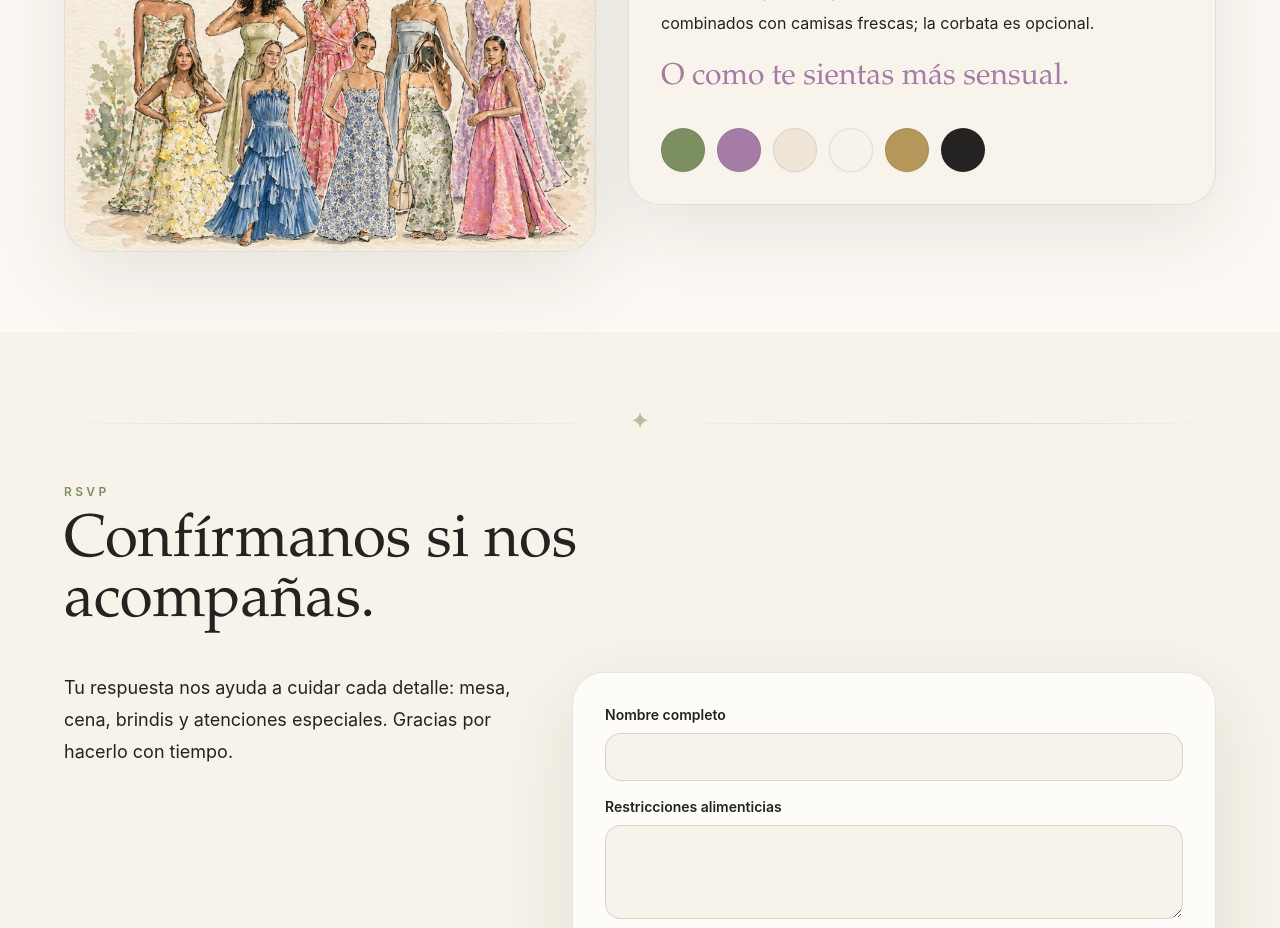
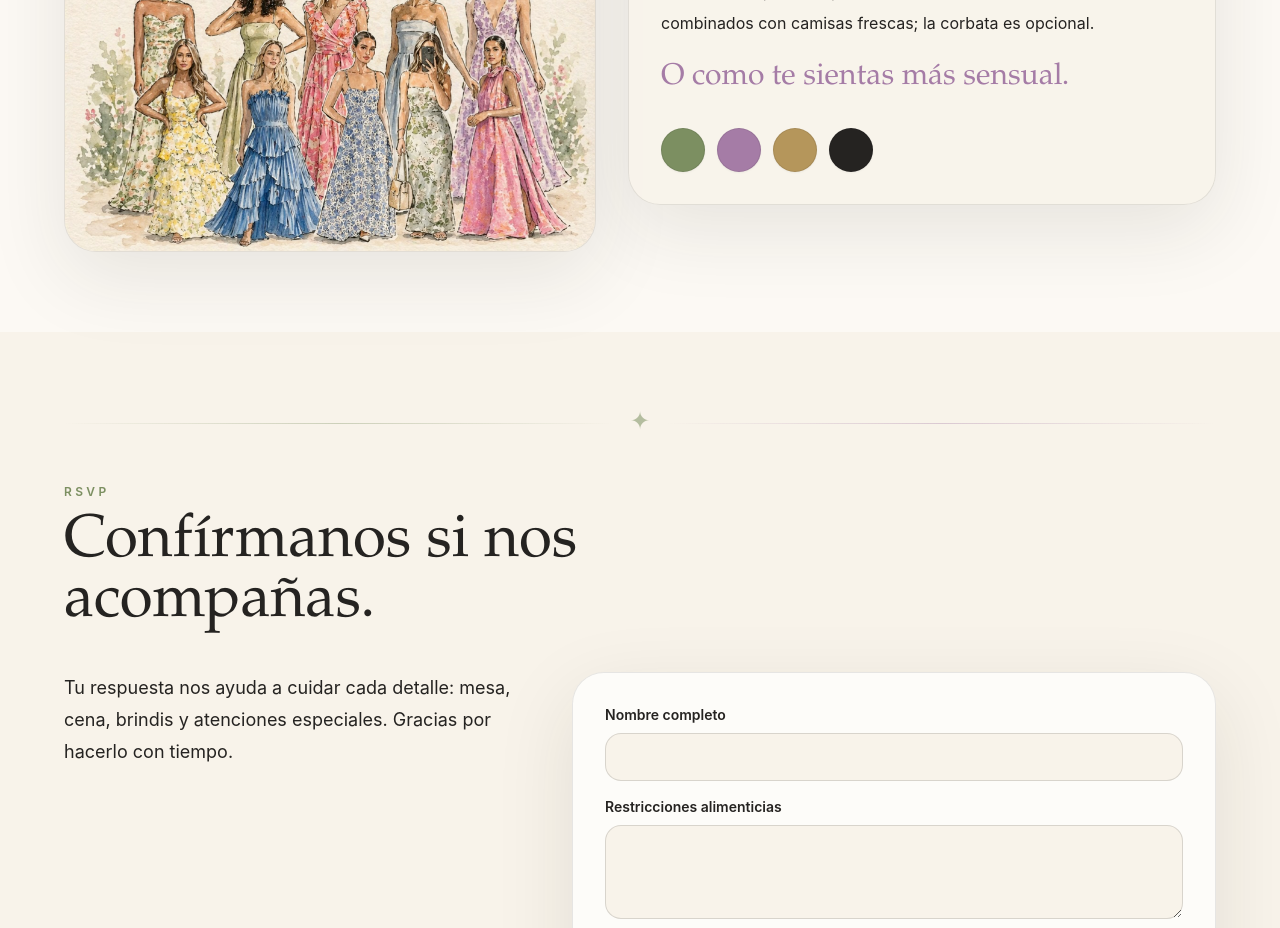
Before and after one commit to WavesAcoustics/boda-diego-lis, a Next.js app: page / in a window 1280 px wide. Shown: the part 4940-5868 px from the top of the page. Built offline with nearby package versions, Linux system fonts and the light colour scheme; no server answers; the database is empty.

Commit message:
Remove light dress code colors

```diff
--- a/components/DressCode.tsx
+++ b/components/DressCode.tsx
@@ -1,7 +1,7 @@
 import Image from "next/image";
 import { Section } from "@/components/ui/Section";
 
-const colors = ["#7C8F61", "#A57CA6", "#EFE6D8", "#F8F3EA", "#B5965B", "#252321"];
+const colors = ["#7C8F61", "#A57CA6", "#B5965B", "#252321"];
 
 export function DressCode() {
   return (
```
